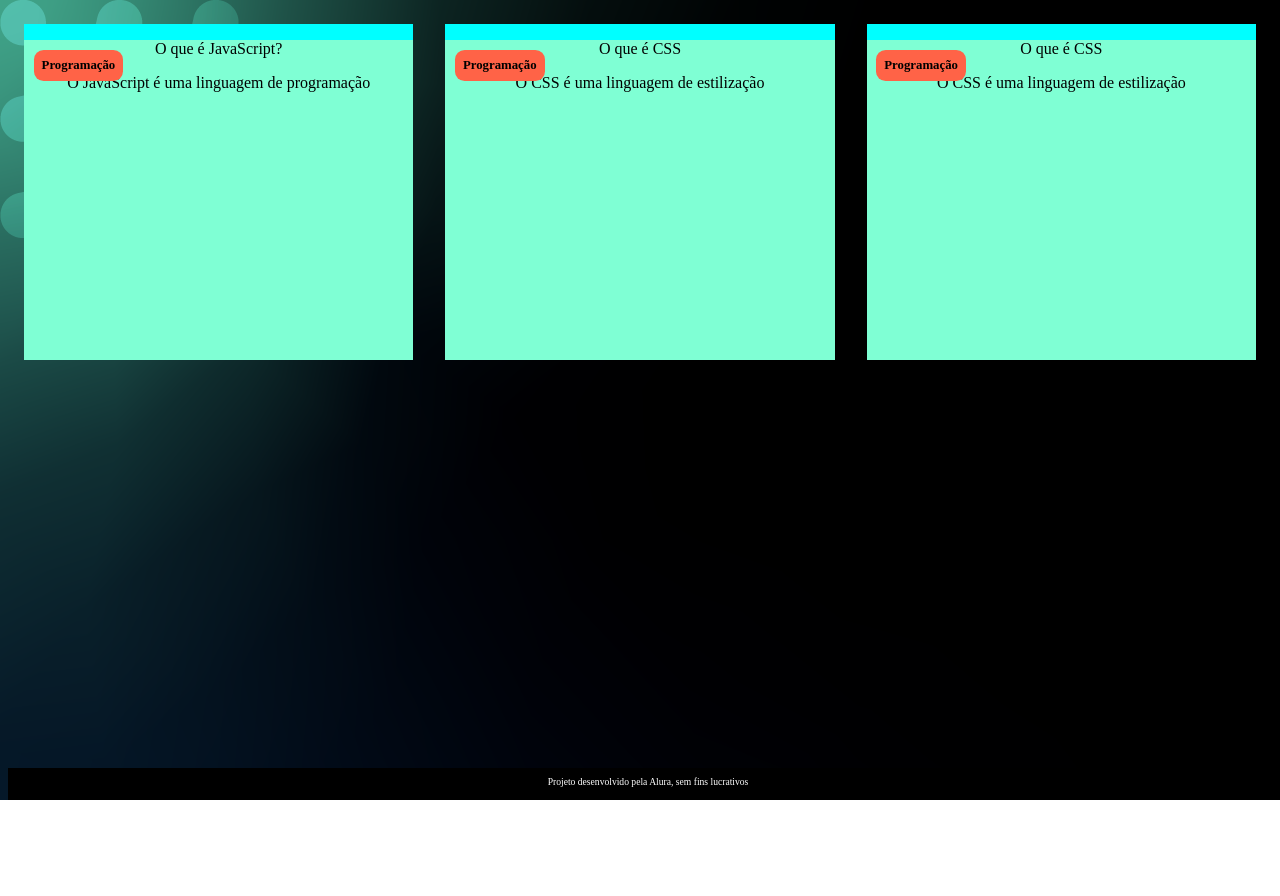
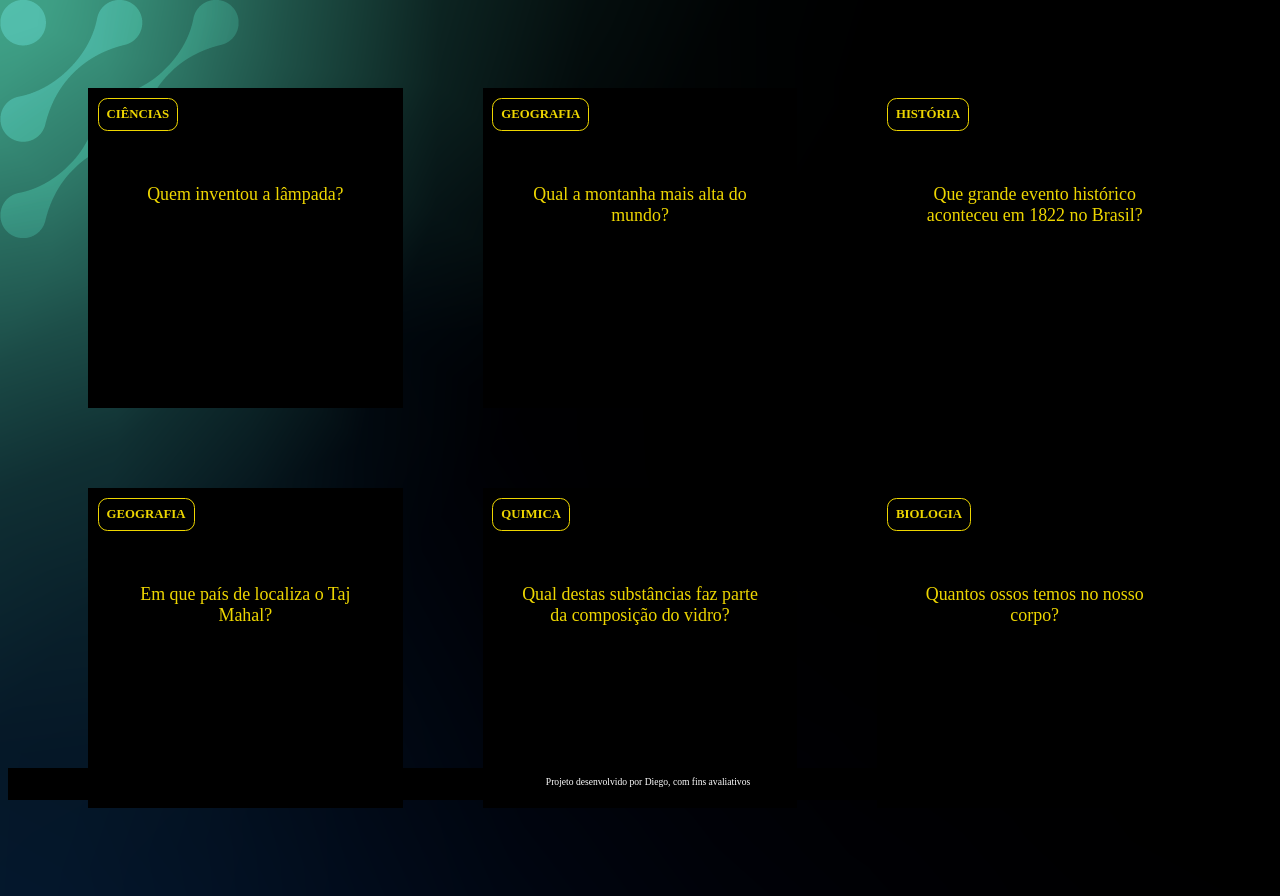
Before and after one commit to diegodamke/FlashCard, a plain HTML site: page Card/index.html in a window 1280 px wide. Before the commit the page ends 800 px from the top, so only its background shows below. Drawn offline with Linux system fonts and the light colour scheme.

Commit message:
Add files via upload

```diff
--- /dev/null
+++ b/Card/app.js
@@ -0,0 +1,29 @@
+function criaCartao(categoria, pergunta, resposta) {
+    let container = document.getElementById('container')
+    let cartao = document.createElement('article')
+    cartao.className = 'cartao'
+
+    cartao.innerHTML = `
+    <div class="cartao__conteudo">
+    <h3>${categoria}</h3>
+    <div class="cartao__conteudo__pergunta">
+        <p>${pergunta}</p>
+    </div>
+    <div class="cartao__conteudo__resposta">
+        <p>${resposta}</p>
+    </div>
+    </div>
+    `
+
+    let respostaEstaVisivel = false
+
+    function viraCartao() {
+        respostaEstaVisivel = !respostaEstaVisivel
+        cartao.classList.toggle('active', respostaEstaVisivel)
+    }
+    cartao.addEventListener('click', viraCartao)
+
+
+    container.appendChild(cartao)
+
+}
--- a/Card/assets/style.css
+++ b/Card/assets/style.css
@@ -1,10 +1,8 @@
 :root {
-    --text-color: #DBE4EF;
-    --card-front-color: #144480;
-    --card-back-color: #00F4BF;
+    --text-color: #eed600;
+    --card-front-color: #000000;
+    --card-back-color: #ffffff;
 }
-
-
 
 body {
     background: url('img/bg-desktop.webp');
@@ -13,33 +11,75 @@ body {
 
 #container {
     display: flex;
+    flex-wrap: wrap;
+    justify-content: space-between;
+    padding: 4rem;
+    gap: 3rem;
 }
 
 .cartao {
     margin: 1rem 1rem;
-    background-color: aqua;
     height: 20rem;
     flex-grow: 1;
     flex-basis: calc(33% - 6rem);
 }
 
 .cartao__conteudo {
+    background-color: var(--card-front-color);
     text-align: center;
-    background-color: aquamarine;
+    /* background-color: aquamarine; */
     height: 100%;
+    transform-style: preserve-3d;
+    transition: transform 300ms ease-in-out;
 }
 
 .cartao__conteudo h3 {
-     background-color: tomato;
+    color: var(--text-color);
+    border: 1px solid var(--text-color);
     text-align: left;
     padding: 0.5rem;
     position: absolute;
     margin: 0.6rem;
     border-radius: 0.6rem;
     font-size: 1vw;
+    backface-visibility: hidden;
 }
 
+.cartao__conteudo p {
+    margin-top: 1rem;
+    padding: 2rem;
+    margin-top: 4rem;
+    font-size: 1.4vw;
+}
 
+.cartao__conteudo__pergunta p {
+    color: var(--text-color);
+    font-weight: 500;
+}
+
+.cartao__conteudo__resposta p {
+    color: var(--card-back-color);
+    font-weight: 700;
+}
+
+.cartao.active .cartao__conteudo {
+    transform: rotateY(180deg);
+}
+
+.cartao__conteudo__pergunta,
+.cartao__conteudo__resposta {
+    backface-visibility: hidden;
+    position: absolute;
+    height: 100%;
+    width: 100%;
+    box-sizing: border-box;
+}
+
+.cartao__conteudo__resposta {
+    transform: rotateY(180deg);
+    background-color: rgba(0, 244, 191, 0.2);
+    border: 4px solid var(--card-back-color);
+}
 
 footer {
     background-color: black;
@@ -50,8 +90,27 @@ footer {
     height: 2rem;
 }
 
-footer p{
+footer p {
     text-align: center;
     font-size: 0.6rem;
     margin-top: 0.5rem;
 }
+
+@media (max-width: 560px) {
+
+    body {
+        background: url('img/bg-mobile.webp'), no-repeat cover;
+    }
+
+    .cartao {
+        flex: 1 0 calc(100% - 1rem)
+    }
+
+    .cartao__conteudo h3 {
+        font-size: 3vw;
+    }
+
+    .cartao__conteudo p {
+        font-size: 3.8vw;
+    }
+}
--- a/Card/index.html
+++ b/Card/index.html
@@ -9,43 +9,23 @@
 <body>
     <main>
         <section id="container">
-        <article class="cartao">
+            <!-- <article class="cartao">
                 <div class="cartao__conteudo">
                     <h3>Programação</h3>
                     <div class="cartao__conteudo__pergunta">
                         <p>O que é JavaScript?</p>
-
                     </div>
                     <div class="cartao__conteudo__resposta">
-                   <p> O JavaScript é uma linguagem de programação</p>
-            </div>
-        </article>
-        <article class="cartao">
-            <div class="cartao__conteudo">
-                <h3>Programação</h3>
-                <div class="cartao__conteudo__pergunta">
-                    <p>O que é CSS</p>
-                </div>
-                <div class="cartao__conteudo__resposta">
-                    <p>O CSS é uma linguagem de estilização</p>
+                        <p>O JavaScript é uma linguagem de programação</p>
                     </div>
                 </div>
-        </article>
-        <article class="cartao">
-            <div class="cartao__conteudo">
-                <h3>Programação</h3>
-                <div class="cartao__conteudo__pergunta">
-                    <p>O que é CSS</p>
-                </div>
-                <div class="cartao__conteudo__resposta">
-                    <p>O CSS é uma linguagem de estilização</p>
-                </div>
-            </div>
-        </article>
+            </article> -->
         </section>
     </main>
     <footer>
-    <p>Projeto desenvolvido pela Alura, sem fins lucrativos</p>
+        <p>Projeto desenvolvido por Diego, com fins avaliativos</p>
     </footer>
+    <script src="app.js"></script>
+    <script src="perguntas.js"></script>
 </body>
 </html>
--- /dev/null
+++ b/Card/perguntas.js
@@ -0,0 +1,34 @@
+criaCartao(
+    'CIÊNCIAS',
+    'Quem inventou a lâmpada?',
+    'Thomas Edison'
+)
+
+criaCartao(
+    'GEOGRAFIA',
+    'Qual a montanha mais alta do mundo?',
+    'Monte Everest'
+)
+
+criaCartao(
+    'HISTÓRIA',
+    'Que grande evento histórico aconteceu em 1822 no Brasil?',
+    'Independência do Brasil.'
+)
+
+criaCartao(
+    'GEOGRAFIA',
+    'Em que país de localiza o Taj Mahal?    ',
+    'Índia'
+)
+
+criaCartao(
+    'QUIMICA',
+    'Qual destas substâncias faz parte da composição do vidro?',
+    'Areia'
+)
+criaCartao(
+    'BIOLOGIA',
+    'Quantos ossos temos no nosso corpo?',
+    '206'
+)
```
Lines whose indentation alone changed are shown as unchanged.
